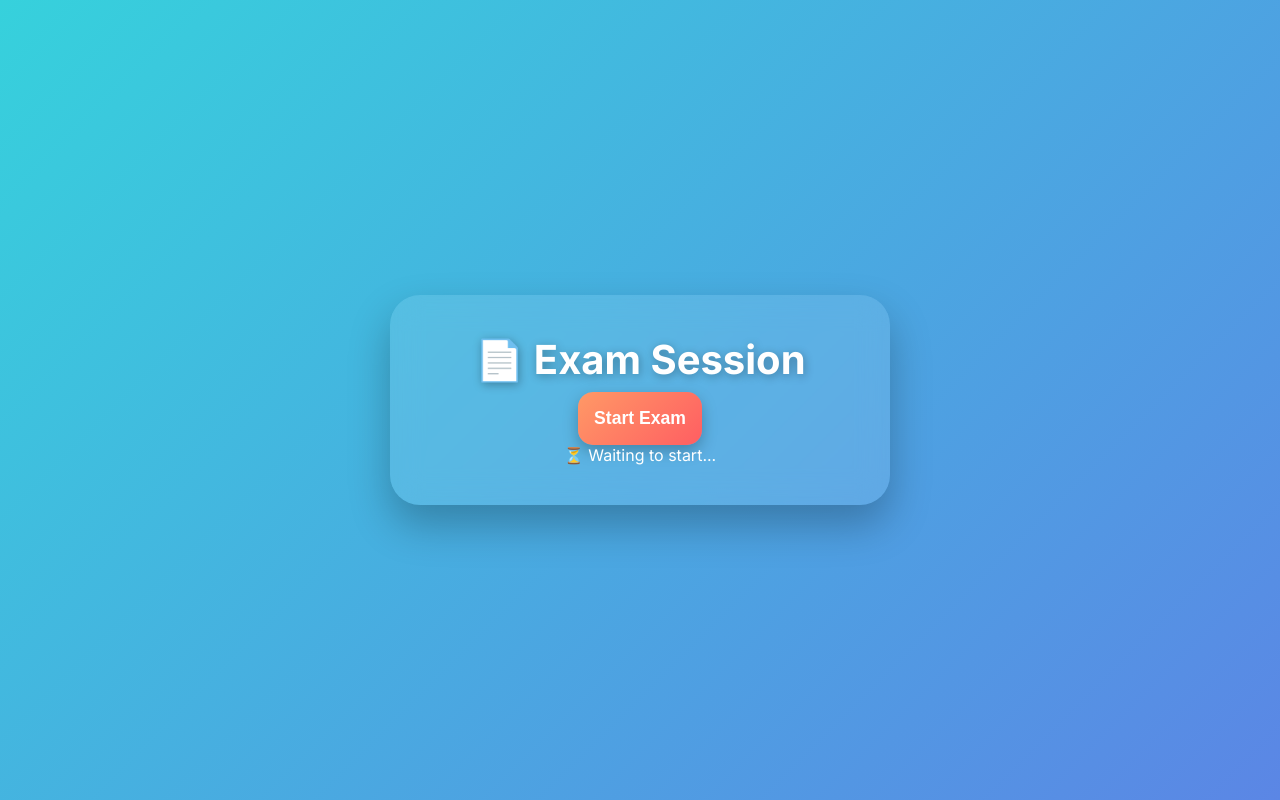
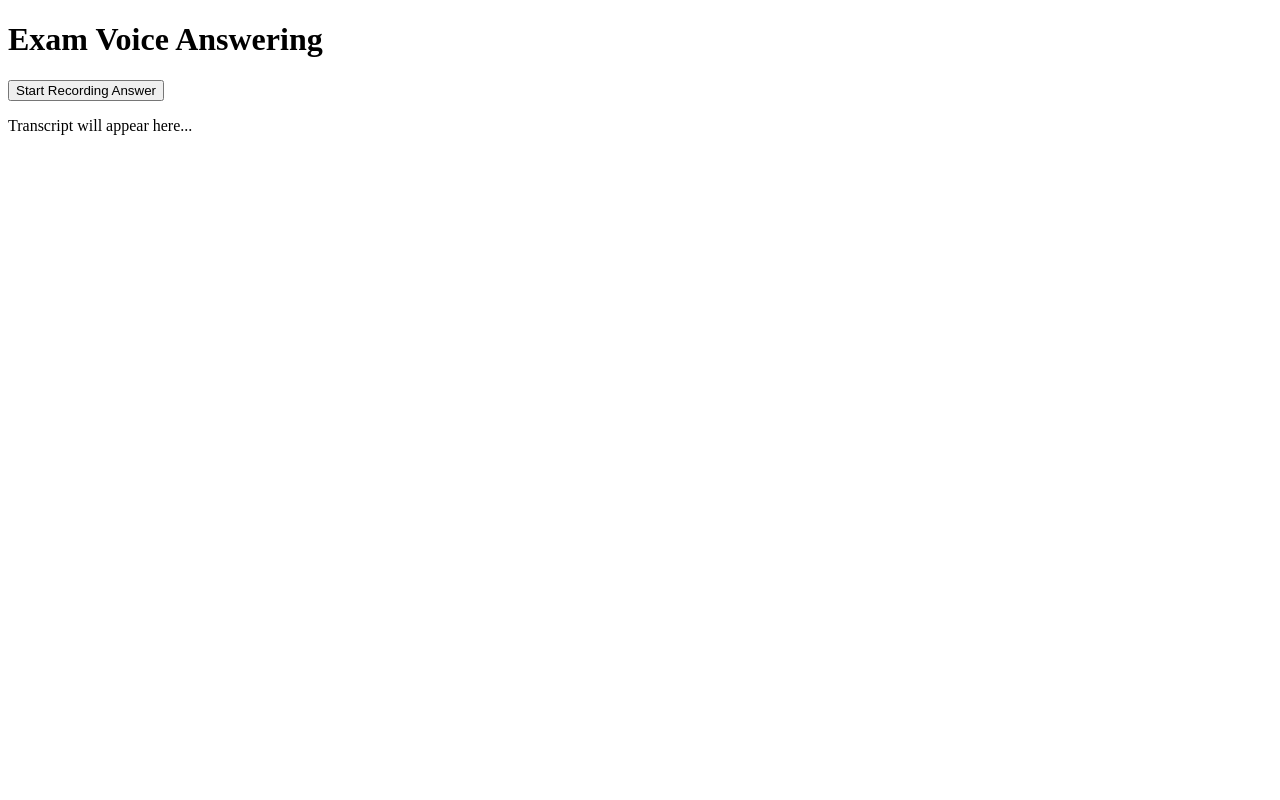
Before and after one commit to Ramnivash123/parsing, a Flask app: page /exam in a window 1280 px wide. Run offline with Flask 3, Linux system fonts and the light colour scheme.

Commit message:
Update exam.html

```diff
--- a/templates/exam.html
+++ b/templates/exam.html
@@ -1,196 +1,53 @@
 <!DOCTYPE html>
 <html lang="en">
 <head>
-  <meta charset="UTF-8">
-  <meta name="viewport" content="width=device-width, initial-scale=1.0">
-  <title>Voice Exam Platform</title>
-  <link href="https://fonts.googleapis.com/css2?family=Inter:wght@400;600;700&display=swap" rel="stylesheet">
-  <style>
-    /* Global Styles */
-    * {
-      box-sizing: border-box;
-      margin: 0;
-      padding: 0;
-    }
-
-    body, html {
-      width: 100%;
-      height: 100%;
-      font-family: 'Inter', sans-serif;
-      display: flex;
-      justify-content: center;
-      align-items: center;
-      background: linear-gradient(135deg, #36d1dc, #5b86e5);
-      overflow: hidden;
-      color: #fff;
-    }
-
-    /* Container */
-    .container {
-      width: 95%;
-      max-width: 500px;
-      background: rgba(255, 255, 255, 0.1);
-      border-radius: 30px;
-      backdrop-filter: blur(15px);
-      box-shadow: 0 20px 40px rgba(0,0,0,0.25);
-      padding: 2.5rem 2rem;
-      text-align: center;
-      animation: fadeInUp 1s ease forwards;
-    }
-
-    /* Fade-in animation */
-    @keyframes fadeInUp {
-      0% { opacity: 0; transform: translateY(30px); }
-      100% { opacity: 1; transform: translateY(0); }
-    }
-
-    /* Logo */
-    .logo {
-      width: 90px;
-      height: 90px;
-      margin-bottom: 1.5rem;
-      border-radius: 50%;
-      box-shadow: 0 5px 15px rgba(0,0,0,0.3);
-    }
-
-    /* Headings */
-    h1 {
-      font-size: clamp(2rem, 5vw, 2.5rem);
-      margin-bottom: 0.5rem;
-      color: #fff;
-      text-shadow: 1px 2px 10px rgba(0,0,0,0.3);
-    }
-
-    p.description {
-      font-size: 1rem;
-      color: #e0f7fa;
-      margin-bottom: 2rem;
-      line-height: 1.5;
-    }
-
-    /* Form Styles */
-    form {
-      display: flex;
-      flex-direction: column;
-      gap: 1.2rem;
-    }
-
-    input[type="file"] {
-      padding: 1rem;
-      border-radius: 15px;
-      border: none;
-      font-size: 1rem;
-      cursor: pointer;
-      background: rgba(255,255,255,0.9);
-      color: #333;
-      font-weight: 500;
-      transition: transform 0.3s ease, box-shadow 0.3s ease;
-      box-shadow: 4px 4px 10px rgba(0,0,0,0.1), -4px -4px 10px rgba(255,255,255,0.2);
-    }
-
-    input[type="file"]:hover {
-      transform: translateY(-3px);
-      box-shadow: 6px 6px 15px rgba(0,0,0,0.2), -6px -6px 15px rgba(255,255,255,0.25);
-    }
-
-    button {
-      padding: 1rem;
-      font-size: 1.1rem;
-      font-weight: 700;
-      border: none;
-      border-radius: 15px;
-      cursor: pointer;
-      background: linear-gradient(135deg, #ff9966, #ff5e62);
-      color: #fff;
-      transition: transform 0.3s ease, box-shadow 0.3s ease;
-      box-shadow: 0 6px 15px rgba(0,0,0,0.25);
-    }
-
-    button:hover {
-      transform: translateY(-3px);
-      box-shadow: 0 10px 25px rgba(0,0,0,0.3);
-    }
-
-    .voice-note {
-      margin-top: 1rem;
-      font-size: 0.95rem;
-      color: #ffffffb3;
-    }
-
-    /* Responsive */
-    @media(max-width: 400px) {
-      .container {
-        padding: 2rem 1.5rem;
-      }
-
-      h1 {
-        font-size: 2rem;
-      }
-    }
-    .logo-container {
-      display: flex;
-      align-items: center;
-      justify-content: center; /* center horizontally in container */
-      gap: 15px; /* space between logo and text */
-      margin-bottom: 1.5rem;
-    }
-
-    .logo-text {
-      font-size: 1.5rem;
-      font-weight: 700;
-      color: #fff;
-      text-shadow: 1px 2px 8px rgba(0,0,0,0.3);
-    }
-  </style>
+<meta charset="UTF-8" />
+<title>Exam Audio Capture</title>
 </head>
 <body>
-  <div class="container">
-    <h1>📄 Exam Session</h1>
-    <button id="startBtn" onclick="startExam()">Start Exam</button>
-    <div id="status">⏳ Waiting to start...</div>
-    <div id="qa_list"></div>
-    <button id="downloadBtn" style="display:none;" onclick="downloadAnswers()">⬇️ Download Answers</button>
-  </div>
+  <h1>Exam Voice Answering</h1>
+  <button id="recordBtn">Start Recording Answer</button>
+  <p id="transcript">Transcript will appear here...</p>
 
   <script>
-    function startExam() {
-      fetch("/start_exam", { method: "POST" })
-        .then(r => r.json())
-        .then(data => {
-          document.getElementById("status").innerText = "🚀 Exam started...";
-          document.getElementById("startBtn").disabled = true;
-          pollProgress();
-        });
-    }
+    let mediaRecorder;
+    let audioChunks = [];
 
-    function pollProgress() {
-      const interval = setInterval(() => {
-        fetch("/progress")
-          .then(r => r.json())
-          .then(data => {
-            let container = document.getElementById("qa_list");
-            container.innerHTML = "";
-            data.items.forEach(item => {
-              let div = document.createElement("div");
-              div.className = "qa";
-              div.innerHTML =
-                "<div class='q'>Q" + item.label + ": " + item.text + "</div>" +
-                "<div class='a'>Ans: " + (item.answer || "[Not answered]") + "</div>";
-              container.appendChild(div);
-            });
+    document.getElementById('recordBtn').onclick = async () => {
+      if (mediaRecorder && mediaRecorder.state === "recording") {
+        mediaRecorder.stop();
+        return;
+      }
+      const stream = await navigator.mediaDevices.getUserMedia({audio:true});
+      mediaRecorder = new MediaRecorder(stream);
 
-            if (!data.running) {
-              document.getElementById("status").innerText = "✅ Exam finished!";
-              document.getElementById("downloadBtn").style.display = "inline-block";
-              clearInterval(interval);
-            }
-          });
-      }, 4000); // poll every 4 seconds
-    }
+      mediaRecorder.ondataavailable = e => {
+        audioChunks.push(e.data);
+      };
 
-    function downloadAnswers() {
-      window.location.href = "/download_answers";
-    }
+      mediaRecorder.onstop = async e => {
+        const blob = new Blob(audioChunks, {'type': 'audio/wav'});
+        audioChunks = [];
+
+        const formData = new FormData();
+        formData.append('file', blob, 'answer.wav');
+
+        const response = await fetch('/transcribe_audio', {method: 'POST', body: formData});
+        const data = await response.json();
+        if(data.text){
+          document.getElementById('transcript').innerText = 'Transcript: ' + data.text;
+          // Send this text as an answer to your backend/exam flow (implement if needed)
+        } else if(data.error) {
+          document.getElementById('transcript').innerText = 'Error: ' + data.error;
+        }
+      };
+
+      mediaRecorder.start();
+
+      setTimeout(() => {
+        if (mediaRecorder.state === "recording") mediaRecorder.stop();
+      }, 5000); // 5 seconds recording duration
+    };
   </script>
 </body>
 </html>
```
